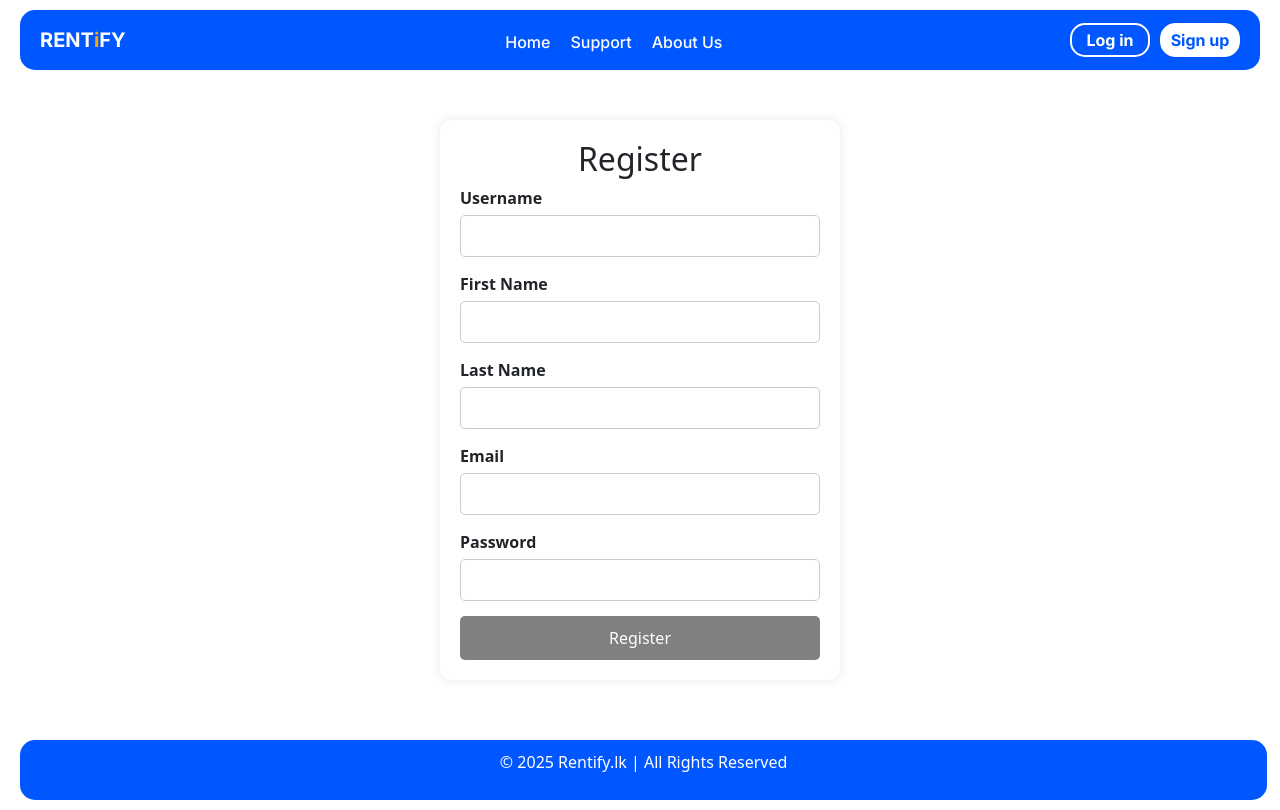
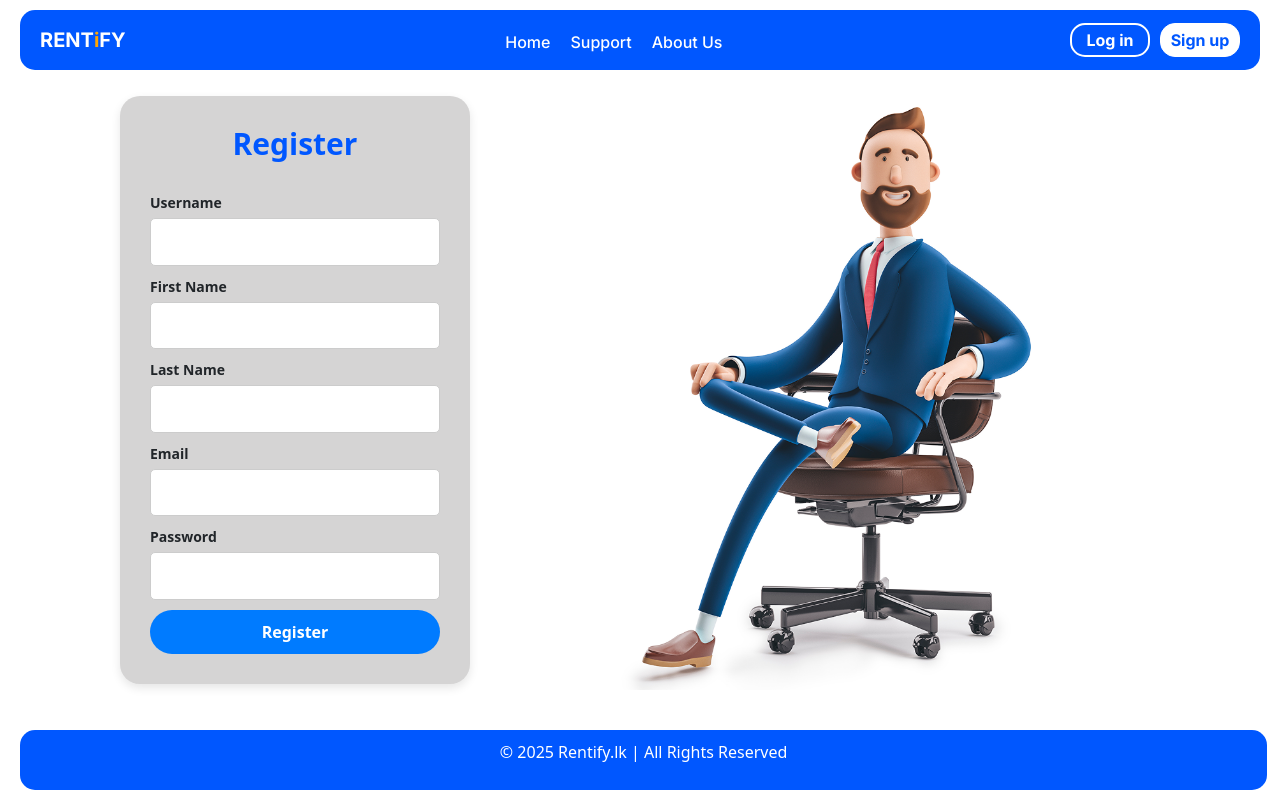
Before and after one commit to aashif-sajah/rentify, an Angular app in the folder frontend/rentify-frontend/: page /register in a window 1280 px wide. Built offline with nearby package versions, Linux system fonts and the light colour scheme; a web font is replaced by a local one.

Commit message:
updated register page

```diff
--- a/frontend/rentify-frontend/src/app/pages/auth/register/register.component.css
+++ b/frontend/rentify-frontend/src/app/pages/auth/register/register.component.css
@@ -1,48 +1,102 @@
-.register-container {
-  max-width: 400px;
-  margin: 50px auto;
-  padding: 20px;
-  background: white;
-  border-radius: 10px;
-  box-shadow: 0px 0px 10px rgba(0, 0, 0, 0.1);
+/* Wrapper to hold form and image */
+.register-wrapper {
+  display: flex;
+  justify-content: space-between;
+  align-items: center;
+  min-height: 79vh;
+  background-color: #fff;
+  padding: 20px 60px;
+  padding-left: 120px;
+  gap: 20px;
 }
 
-h2 {
+/* Register Form */
+.register-container {
+  background: rgb(213, 212, 212);
+  padding: 30px;
+  border-radius: 20px;
+  box-shadow: 0 4px 10px rgba(0, 0, 0, 0.1);
+  width: 350px;
   text-align: center;
 }
 
+/* Title */
+h2 {
+  text-align: center;
+  color: #0057ff;
+  font-size: 30px;
+  font-weight: bold;
+  margin-bottom: 20px;
+}
+
+/* Form Fields */
 .form-group {
-  margin-bottom: 15px;
+  display: flex;
+  flex-direction: column;
+
 }
 
 label {
-  font-weight: bold;
+  font-size: 14px;
+  font-weight: 600;
+  text-align: left;
+  display: block;
+  margin-top:10px;
 }
 
 input {
   width: 100%;
-  padding: 8px;
+  padding: 10px;
   margin-top: 5px;
   border: 1px solid #ccc;
   border-radius: 5px;
+  font-size: 17px;
 }
 
-.error {
-  color: red;
-  font-size: 12px;
-}
-
+/* Register Button */
 button {
   width: 100%;
   padding: 10px;
-  background: #0057ff;
+  border: none;
+  background-color: #007bff;
   color: white;
-  border: none;
-  border-radius: 5px;
+  font-size: 16px;
+  font-weight: bold;
   cursor: pointer;
+  border-radius: 40px;
+  margin-top: 10px;
 }
 
-button:disabled {
-  background: gray;
-  cursor: not-allowed;
+button:hover {
+  background-color: #0045cc;
 }
+
+/* Register Image Styling */
+.register-image {
+  background-color: transparent;
+}
+
+.register-image img {
+  width: 700px;
+  height: 600px;
+  object-fit: cover;
+  object-position: -10px -150px;
+}
+
+/* 📱 Responsive Design */
+@media (max-width: 1024px) {
+  .register-wrapper {
+    flex-direction: column;
+    gap: 30px;
+  }
+
+  .register-image img {
+    width: 80%;
+    height: auto;
+    top: 0;
+  }
+
+  .register-container {
+    max-width: 90%;
+  }
+}
--- a/frontend/rentify-frontend/src/app/pages/auth/register/register.component.html
+++ b/frontend/rentify-frontend/src/app/pages/auth/register/register.component.html
@@ -1,3 +1,4 @@
+<div class="register-wrapper">
   <div class="register-container">
     <h2>Register</h2>
     <form #registerForm="ngForm" (ngSubmit)="onSubmit(registerForm)" novalidate>
@@ -70,3 +71,7 @@
       <button type="submit" [disabled]="registerForm.invalid">Register</button>
     </form>
   </div>
+  <div class="register-image">
+    <img src="assets/Home Page/Billy 79 1.png" alt="Login Illustration" />
+  </div>
+</div>
```
Lines whose indentation alone changed are shown as unchanged.
